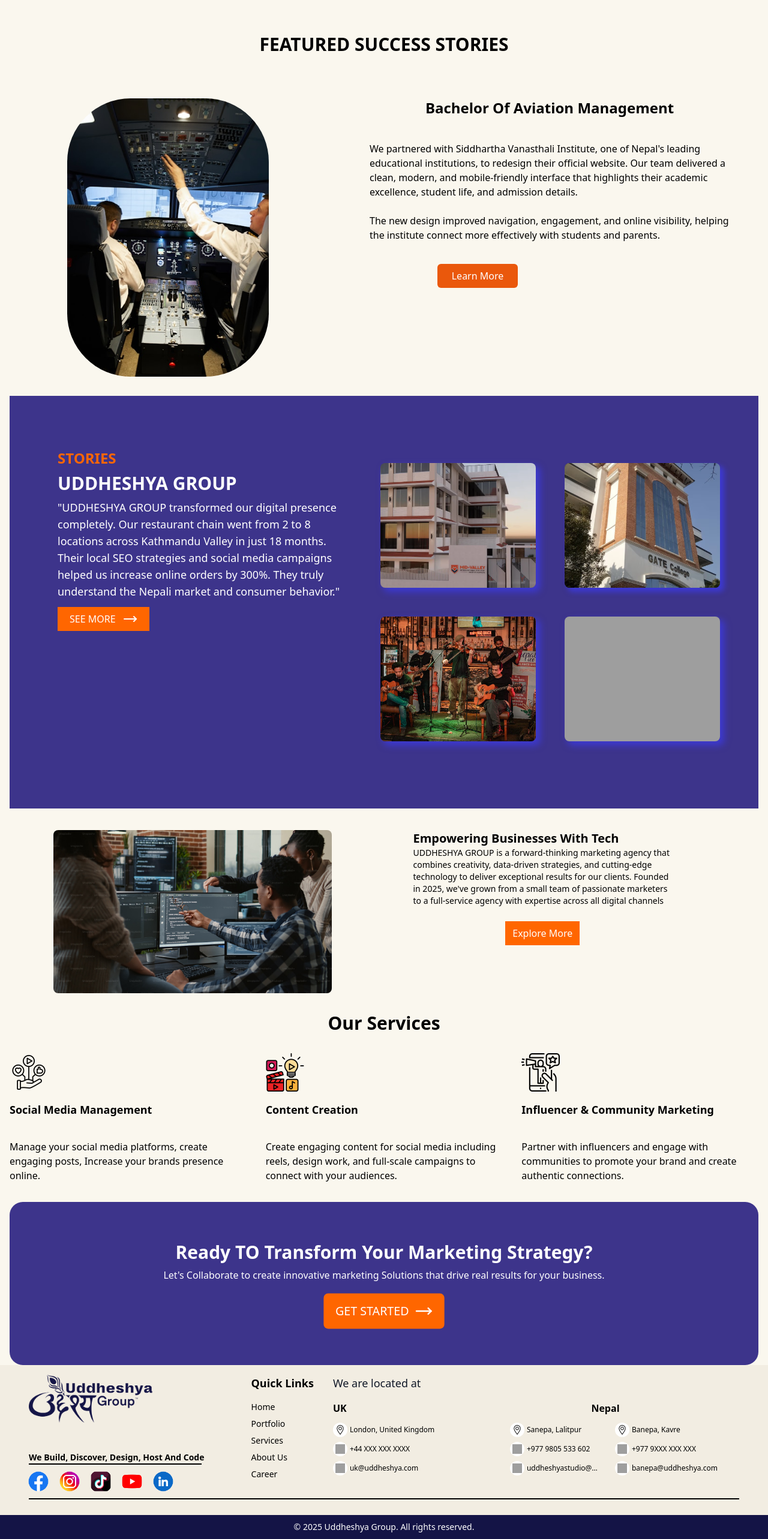
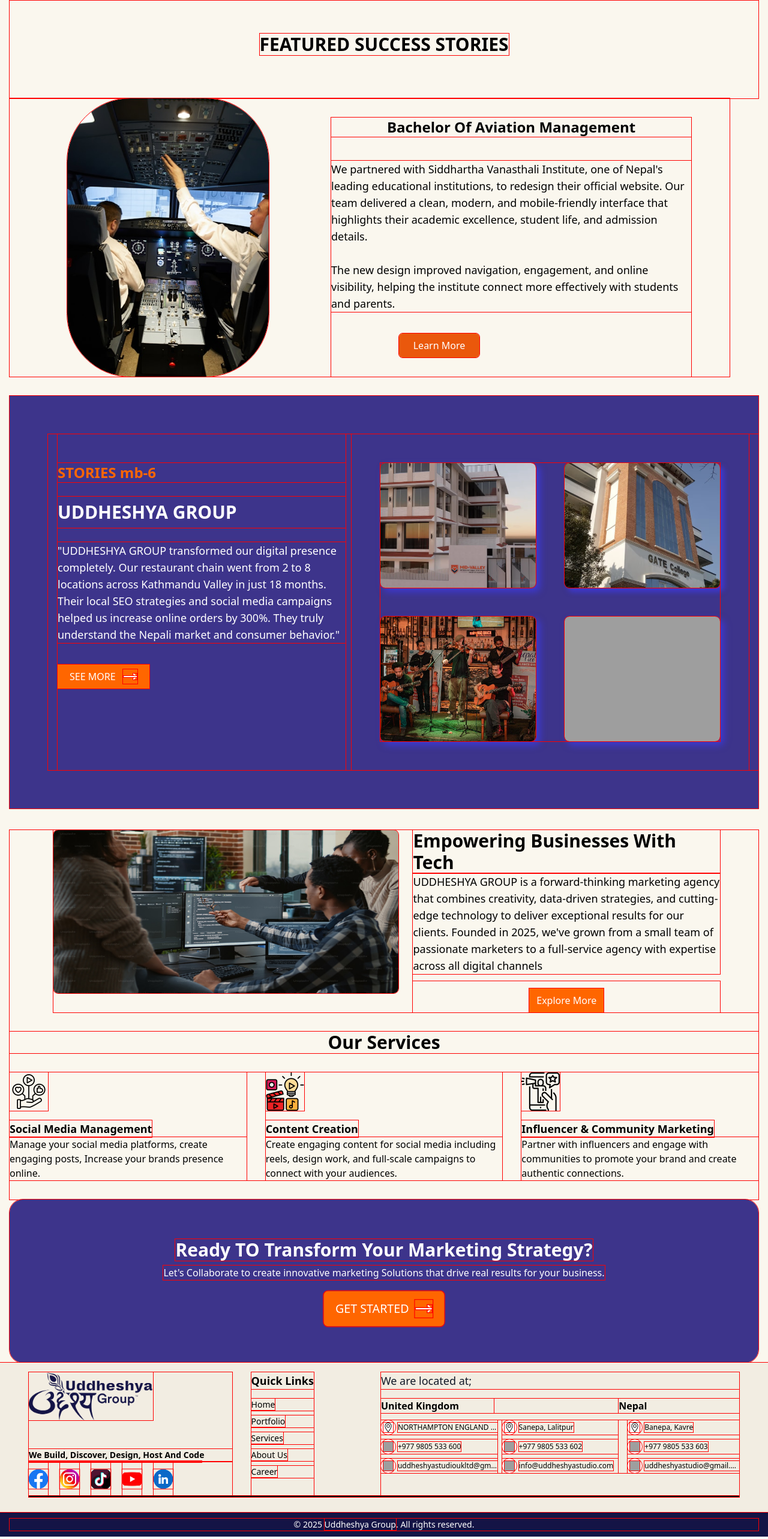
Before and after one commit to UddheshyaGroup/Portfolio, a React (Vite) app: page / in a window 1280 px wide. Shown: the part 1222-3788 px from the top of the page at 60% size. Built offline with nearby package versions, Linux system fonts and the light colour scheme; grey boxes are pictures that could not be loaded; a web font is replaced by a local one.

Commit message:
final push after review

```diff
--- a/src/App.css
+++ b/src/App.css
@@ -1,3 +1,5 @@
 .body{
-  font-family: poppins;
+  font-family: inter;
 }
+
+  * {outline: 1px solid red;}
--- a/src/components/ProflieCard.jsx
+++ b/src/components/ProflieCard.jsx
@@ -8,18 +8,18 @@
     <motion.div
       whileHover={{ scale: 1.03, boxShadow: "0 8px 24px rgba(0,0,0,0.15)" }}
       transition={{ type: "spring", stiffness: 260, damping: 18 }}
-      className="h-full flex flex-col md:flex-row-reverse bg-white rounded-lg shadow-lg overflow-hidden"
+      className="md:h-full flex flex-col md:flex-row-reverse bg-white rounded-lg shadow-lg overflow-hidden"
     >
       {/* === IMAGE (Right on Desktop, Top on Mobile) === */}
-      <div className="w-full md:w-40 lg:w-48 flex-shrink-0 flex items-center justify-center p-4 bg-gray-50 md:h-full">
+      <div className="w-full md:w-40 lg:w-48 flex-shrink-0 flex items-center justify-center p-4 bg-gray-50 h-auto md:h-full">
         {imageSrc ? (
           <img
             src={imageSrc}
             alt={name}
-            className="max-h-full w-auto object-contain rounded-lg shadow-sm"
+            className="h-auto md:h-full w-auto object-contain rounded-lg shadow-sm"
           />
         ) : (
-          <div className="flex h-44 w-32 md:h-52 md:w-36 lg:h-60 lg:w-44 items-center justify-center rounded-lg bg-gray-200 text-2xl font-bold text-gray-600">
+          <div className="flex h-auto md:h-full lg:h-60 w-32 md:w-36 lg:w-44 items-center justify-center rounded-lg bg-gray-200 text-2xl font-bold text-gray-600">
             {name
               .split(" ")
               .map((n) => n[0])
@@ -42,12 +42,12 @@
 
         {/* Testimonial – Full width, grows to fill */}
         <div className="flex flex-col gap-2 text-center md:text-left">
-          <p className="text-sm text-gray-700 leading-relaxed flex-1">
+          <p className="text-lg text-gray-700 leading-relaxed flex-1">
             <Quote
-              size={14}
+              size={18}
               color="#000000"
-              strokeWidth={3}
-              className="inline-block rotate-180 mr-1 -translate-y-1"
+              strokeWidth={2}
+              className="inline-block rotate-180 mr-1 -translate-y-2"
             />
 
             {testimonial}
@@ -55,8 +55,8 @@
             <Quote
               size={14}
               color="#000000"
-              strokeWidth={3}
-              className="inline-block ml-1 translate-y-1"
+              strokeWidth={2}
+              className="inline-block ml-1 translate-y-2"
             />
           </p>
         </div>
--- a/src/pages/Career/Career.jsx
+++ b/src/pages/Career/Career.jsx
@@ -90,10 +90,6 @@
           </motion.div>
         </div>
       </div>
-
-      <p className="font-bold text-2xl md:text-3xl font-Poppins px-4 md:px-9 mt-7 mb-6">
-        Creative Department
-      </p>
       <div className="w-full h-[2px] bg-black"></div>
 
       <div className="flex flex-col px-4 md:px-9 gap-6 mt-8 w-full">
--- a/src/pages/HomePage/Homepage.jsx
+++ b/src/pages/HomePage/Homepage.jsx
@@ -48,7 +48,10 @@
   }, [pathname]);
 
   return (
-    <div key={pathname} className="w-full h-full bg-[#faf7ee] flex flex-col px-2 md:px-4 pt-[8rem] overflow-hidden">
+    <div
+      key={pathname}
+      className="w-full h-full bg-[#faf7ee] flex flex-col px-2 md:px-4 pt-[8rem] overflow-hidden"
+    >
       <div
         className="relative bg-[url('src/assets/homepage/hpmepagebackground.jpg')] bg-no-repeat bg-center p-6 md:p-8 h-auto min-h-[12rem] md:h-[31rem]"
         style={{ backgroundSize: "cover" }}
@@ -125,7 +128,15 @@
             className="text-base md:text-[1.125rem] text-[#121440] text-center md:text-left"
             style={{ fontFamily: "inter" }}
           >
-          Uddheshya Group is a leading digital marketing platform in Nepal, helping businesses grow through innovative online strategies. Based in Kathmandu and Banepa, we serve clients nationwide with expertise in SEO, social media marketing, branding, and web development. Our team focuses on creating tailored digital solutions that boost visibility, engagement, and long-term success. With a strong commitment to creativity and results, Uddheshya Group empowers brands to stand out in the competitive digital world, driving measurable growth and lasting impact across Nepal.
+            Uddheshya Group is a leading digital marketing platform in Nepal,
+            helping businesses grow through innovative online strategies. Based
+            in Kathmandu and Banepa, we serve clients nationwide with expertise
+            in SEO, social media marketing, branding, and web development. Our
+            team focuses on creating tailored digital solutions that boost
+            visibility, engagement, and long-term success. With a strong
+            commitment to creativity and results, Uddheshya Group empowers
+            brands to stand out in the competitive digital world, driving
+            measurable growth and lasting impact across Nepal.
           </motion.p>
 
           <div className="flex flex-col md:flex-row gap-3 mt-4 md:mt-[1rem] items-center md:items-start md:ml-[4.5rem] justify-center">
@@ -169,7 +180,7 @@
             className="w-60 h-60 mt-8 object-cover rounded-tl-[80px] rounded-br-[80px] rounded-tr-none rounded-bl-none mr-[-6.045rem]"
             initial={{ opacity: 0, x: -100 }}
             whileInView={{ opacity: 1, x: 0 }}
-            viewport={{once:false, amount:0.9}}
+            viewport={{ once: false, amount: 0.9 }}
             transition={{
               duration: 0.8,
             }}
@@ -180,7 +191,7 @@
             className="w-60 h-60 z-10 object-cover rounded-tl-[80px] rounded-br-[80px] mt-[7.626rem] mr-[1rem]"
             initial={{ opacity: 0, x: -100 }}
             whileInView={{ opacity: 1, x: 0 }}
-            viewport={{once:false, amount:0.9}}
+            viewport={{ once: false, amount: 0.9 }}
             transition={{
               duration: 0.8,
             }}
@@ -264,21 +275,25 @@
           FEATURED SUCCESS STORIES
         </motion.p>
       </div>
-      <div className="text-center grid grid-cols-1 md:grid-cols-2 gap-6 md:gap-0 md:mr-12 px-4 md:px-0">
+      <div className="text-center grid grid-cols-1 md:grid-cols-2 gap-4 md:gap-0 md:mr-12 px-4 md:px-0">
         <motion.img
           variants={flyIN}
           initial={{ opacity: 0, x: -100 }}
-          whileInView="visible"
+          whileInView={{ opacity: 1, x: 0 }}
           viewport={{ once: false, amount: 0.5 }}
           transition={{
             duration: 0.5,
             delay: 0.4,
+            type: "spring",
+            repeat: 0,
+            stiffness: 120,
+            damping: 20,
           }}
           src={bamImage}
           alt="BAM img"
-          className="w-full md:w-[21rem] h-[20rem] md:h-[29rem] rounded-[6.6rem] mx-auto md:ml-[6rem] object-cover"
+          className="w-full md:w-[21rem] h-[20rem] md:h-[29rem] rounded-[6.6rem] md:ml-[6rem] object-cover"
         />
-        <div className="px-4 md:px-0">
+        <div className="md:px-0 w-full md:-ml-[4rem] mt-8">
           <motion.p
             initial={{ opacity: 0, y: 20 }}
             whileInView={{ opacity: 1, y: 0 }}
@@ -298,7 +313,7 @@
             whileInView={{ opacity: 1, y: 0 }}
             viewport={{ once: false, amount: 0.3 }}
             transition={{ duration: 0.5, ease: "easeInOut", delay: 0.2 }}
-            className="mt-4 md:mt-[2.5rem] w-full md:w-full text-center md:text-left mx-auto md:mx-0"
+            className="mt-4 text-lg md:mt-[2.5rem] w-full md:w-full text-center md:text-left mx-auto md:mx-0"
           >
             {" "}
             We partnered with Siddhartha Vanasthali Institute, one of Nepal's
@@ -306,9 +321,9 @@
             website. Our team delivered a clean, modern, and mobile-friendly
             interface that highlights their academic excellence, student life,
             and admission details. <br />
-            <br /> The new design improved navigation,
-            engagement, and online visibility, helping the institute connect
-            more effectively with students and parents.
+            <br /> The new design improved navigation, engagement, and online
+            visibility, helping the institute connect more effectively with
+            students and parents.
           </motion.p>
 
           <MotionLink
@@ -327,7 +342,7 @@
       </div>
       <div className="bg-[#3d348b] w-full mx-0 mt-8">
         <div className="px-4 md:ml-[4rem] mt-[4rem] mb-[4rem] grid grid-cols-1 md:grid-cols-12 gap-6">
-          <div className="md:col-span-5 w-full md:w-[30rem] h-auto justifu-center text">
+          <div className="md:col-span-5 w-full md:w-[30rem] h-auto justify-center text">
             <motion.p
               exit={Book}
               initial={{ opacity: 0, y: 20 }}
@@ -338,9 +353,9 @@
                 ease: "easeInOut",
                 repeat: 0,
               }}
-              className="font-semibold text-[#ff6600] text-xl md:text-2xl mt-6 font-inter"
+              className="font-semibold text-[#ff6600] text-xl md:text-2xl mt-12 font-inter mb-6"
             >
-              STORIES
+              STORIES mb-6
             </motion.p>
             <motion.p
               exit={BookUp}
@@ -351,7 +366,7 @@
                 duration: 0.5,
                 ease: "easeInOut",
               }}
-              className="font-bold text-2xl md:text-3xl text-white py-2 font-inter"
+              className="font-bold text-2xl md:text-3xl text-white py-2 font-inter mb-6"
             >
               UDDHESHYA GROUP
             </motion.p>
@@ -361,7 +376,7 @@
               whileInView={{ opacity: 1, y: 0 }}
               viewport={{ once: false, amount: 0.3 }}
               transition={{ duration: 0.5, ease: "easeInOut", delay: 0.5 }}
-              className="font-inter text-base md:text-lg text-white w-full md:w-full"
+              className="font-inter text-base md:text-lg text-white w-full md:w-full mb-6"
             >
               "UDDHESHYA GROUP transformed our digital presence completely. Our
               restaurant chain went from 2 to 8 locations across Kathmandu
@@ -457,16 +472,16 @@
             }}
             src={empoweringTechImage}
             alt="empowering business"
-            className="w-full md:w-[29rem] h-[17rem] rounded-lg"
+            className="w-full md:w-[41rem] h-[17rem] rounded-lg"
           />
-          <div className="items-center md:pr-[9rem]">
+          <div className="items-center md:pr-[4rem]">
             <motion.p
               variants={flyIN}
               initial="hiddenright"
               whileInView="visible"
               viewport={{ repeat: false, amount: 0.1 }}
               transition={{ duration: 0.3 }}
-              className="font-bold text-lg md:text-xl text-center md:text-left text-inter"
+              className="font-bold text-lg md:text-3xl text-center md:text-left text-inter"
             >
               Empowering Businesses With Tech
             </motion.p>
@@ -476,7 +491,7 @@
               whileInView="visible"
               viewport={{ repeat: false, amount: 0.1 }}
               transition={{ duration: 0.5, delay: 0.2 }}
-              className="text-sm text-inter text-center md:text-left"
+              className="text-lg text-inter text-center md:text-left"
             >
               UDDHESHYA GROUP is a forward-thinking marketing agency that
               combines creativity, data-driven strategies, and cutting-edge
@@ -531,7 +546,6 @@
               initial={{ opacity: 0, y: 100 }}
               whileInView={{ opacity: 1, y: 0 }}
               transition={{ duration: 0.5, repeat: 0, ease: "easeInOut" }}
-              className="mt-4 md:mt-9"
             >
               Manage your social media platforms, create engaging posts,
               Increase your brands presence online.
@@ -557,7 +571,6 @@
               initial={{ opacity: 0, y: 100 }}
               whileInView={{ opacity: 1, y: 0 }}
               transition={{ duration: 0.5, repeat: 0, ease: "easeInOut" }}
-              className="mt-4 md:mt-9"
             >
               Create engaging content for social media including reels, design
               work, and full-scale campaigns to connect with your audiences.
@@ -583,7 +596,6 @@
               initial={{ opacity: 0, y: 100 }}
               whileInView={{ opacity: 1, y: 0 }}
               transition={{ duration: 0.5, repeat: 0, ease: "easeInOut" }}
-              className="mt-4 md:mt-9"
             >
               Partner with influencers and engage with communities to promote
               your brand and create authentic connections.
--- a/src/pages/Portfolio/Portfolio.jsx
+++ b/src/pages/Portfolio/Portfolio.jsx
@@ -26,11 +26,14 @@
 
   useEffect(() => {
     window.scrollTo(0, 0);
-    setAnimationKey(prev => prev + 1);
+    setAnimationKey((prev) => prev + 1);
   }, [pathname]);
 
   return (
-    <div key={`${pathname}-${animationKey}`} className="w-full h-full bg-[#faf7ee] flex flex-col px-2 md:px-4 pt-28">
+    <div
+      key={`${pathname}-${animationKey}`}
+      className="w-full h-full bg-[#faf7ee] flex flex-col px-2 md:px-4 pt-28"
+    >
       <div
         className="relative bg-no-repeat bg-center p-4 md:p-8 h-[20rem] md:h-[28rem]"
         style={{
@@ -126,7 +129,7 @@
 
       <div className="flex flex-col md:flex-row items-center gap-1 px-4 sm:px-6 lg:px-0">
         {/* Text Content */}
-        <div className="flex flex-col mt-4 md:mt-1 md:ml-5 max-w-full md:max-w-[24rem] text-center md:text-left overflow-visible">
+        <div className="flex flex-col mt-4 md:mt-1 md:mx-[6rem] max-w-full text-center md:text-left overflow-visible">
           <motion.p
             initial={{ opacit: 0, y: 100 }}
             whileInView={{ opacity: 1, y: 0 }}
@@ -135,7 +138,7 @@
               duration: 0.4,
               ease: "easeInOut",
             }}
-            className="text-base sm:text-lg"
+            className="text-base sm:text-2xl"
           >
             Leading Aviation Education
           </motion.p>
@@ -150,8 +153,8 @@
             }}
             className="text-3xl sm:text-4xl md:text-5xl font-bold font-inter mt-4 leading-tight"
           >
-            Bachelor <br />
-            Of Aviation Management
+            Bachelor Of
+            <br /> Aviation Management
           </motion.p>
           <motion.p
             initial={{ opacit: 0, y: 100 }}
@@ -162,7 +165,7 @@
               delay: 0.2,
               ease: "easeInOut",
             }}
-            className="mt-4 text-sm sm:text-base md:text-base leading-relaxed"
+            className="mt-4 text-lg sm:text-base md:text-base leading-relaxed"
           >
             A comprehensive four-year program preparing students for leadership
             roles in the aviation industry with cutting-edge curriculum and
@@ -197,8 +200,8 @@
             ease: "easeInOut",
           }}
           src={sbiImage}
-          alt="SBI"
-          className="w-full md:w-auto h-64 sm:h-80 md:h-[34rem] object-contain md:ml-[4rem] rounded-3xl mb-3"
+          alt="SVI"
+          className="w-full md:w-auto h-64 sm:h-80 md:h-[34rem] object-contain md:ml-[4rem] md:mr-[6rem] rounded-3xl mb-3"
         />
       </div>
 
--- a/src/pages/footer.jsx
+++ b/src/pages/footer.jsx
@@ -109,18 +109,18 @@
             </li>
           </ul>
         </div>
-        <div className="overflow-x-hidden">
+        <div className="overflow-x-hidden md:ml-[5rem]">
           <h3 className="text-lg text-gray-900 font-inter mb-4 text-left">
-            We are located at
+            We are located at;
           </h3>
 
           {/* Main Location Headers */}
           <div
 
-            className="grid grid-cols-3 gap-2 md:gap-4 mb-3"
+            className="grid grid-cols-3 gap-2 md:gap-4 mb-3 "
           >
-            <h4 className="font-bold text-sm md:text-base">UK</h4>
-            <h4 className="font-bold text-sm md:text-base col-span-2 text-center md:text-center">
+            <h4 className="font-bold text-sm md:text-base">United Kingdom</h4>
+            <h4 className="font-bold text-sm md:text-base col-span-2 text-start md:text-start md:ml-[12rem]">
               Nepal
             </h4>
           </div>
@@ -128,12 +128,12 @@
           {/* Location Details Grid */}
           <div
 
-            className="grid grid-cols-3 gap-2 md:gap-4 text-[10px] md:text-xs"
+            className="grid grid-cols-3 gap-2 md:gap-2 text-[10px] md:text-xs"
           >
             {/* UK Location */}
-            <div className="flex flex-col gap-1 md:gap-2">
-              <div className="flex items-center gap-1">
-                <div className="w-6 h-6 flex-shrink-0 bg-white rounded-full flex items-center justify-center">
+            <div className="flex flex-col gap-1 md:gap-2 ">
+              <div className="flex items-center gap-1 ">
+                <div className="w-6 h-6 flex-shrink-0 bg-white rounded-full flex items-center justify-center ">
                   <img
                     src={pingIcon}
                     alt="Location"
@@ -141,7 +141,7 @@
                   />
                 </div>
                 <p className="overflow-hidden text-ellipsis whitespace-nowrap">
-                  London, United Kingdom
+                  NORTHAMPTON ENGLAND NN3 2HZ
                 </p>
               </div>
               <div className="flex items-center gap-1">
@@ -153,7 +153,7 @@
                   />
                 </div>
                 <p className="overflow-hidden text-ellipsis whitespace-nowrap">
-                  +44 XXX XXX XXXX
+                  +977 9805 533 600
                 </p>
               </div>
               <div className="flex items-center gap-1">
@@ -165,13 +165,13 @@
                   />
                 </div>
                 <p className="overflow-hidden text-ellipsis whitespace-nowrap">
-                  uk@uddheshya.com
+                  uddheshyastudioukltd@gmail.com
                 </p>
               </div>
             </div>
 
             {/* Nepal Location 1 - Sanepa */}
-            <div className="flex flex-col gap-2 md:ml-[4rem]">
+            <div className="flex flex-col gap-2 ">
               <div className="flex items-center gap-1">
                 <div className="w-6 h-6 flex-shrink-0 bg-white rounded-full flex items-center justify-center">
                   <img
@@ -204,8 +204,8 @@
                     className="w-4 h-4"
                   />
                 </div>
-                <p className="overflow-hidden text-ellipsis whitespace-nowrap">
-                  uddheshyastudio@gmail.com
+                <p className="overflow-x-hidden text-ellipsis whitespace-nowrap">
+                  info@uddheshyastudio.com
                 </p>
               </div>
             </div>
@@ -233,7 +233,7 @@
                   />
                 </div>
                 <p className="overflow-hidden text-ellipsis whitespace-nowrap">
-                  +977 9XXX XXX XXX
+                  +977 9805 533 603
                 </p>
               </div>
               <div className="flex items-center gap-1">
@@ -245,7 +245,7 @@
                   />
                 </div>
                 <p className="overflow-hidden text-ellipsis whitespace-nowrap">
-                  banepa@uddheshya.com
+                  uddheshyastudio@gmail.com
                 </p>
               </div>
             </div>
```
Also changed, not shown: src/pages/AboutUs/AboutUs.jsx (+25 -16 lines), 1 other file (tests, documents, lock files or other folders).
